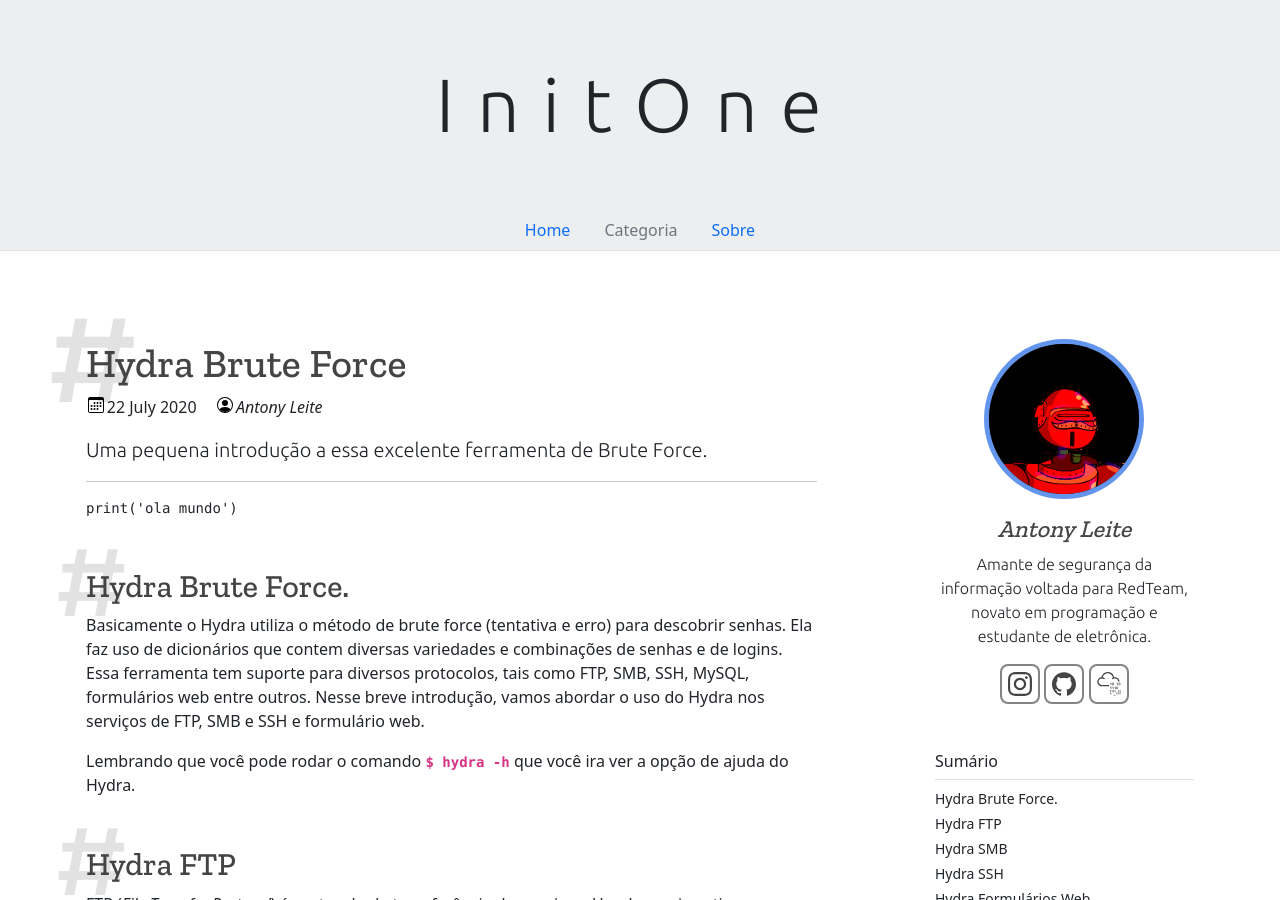
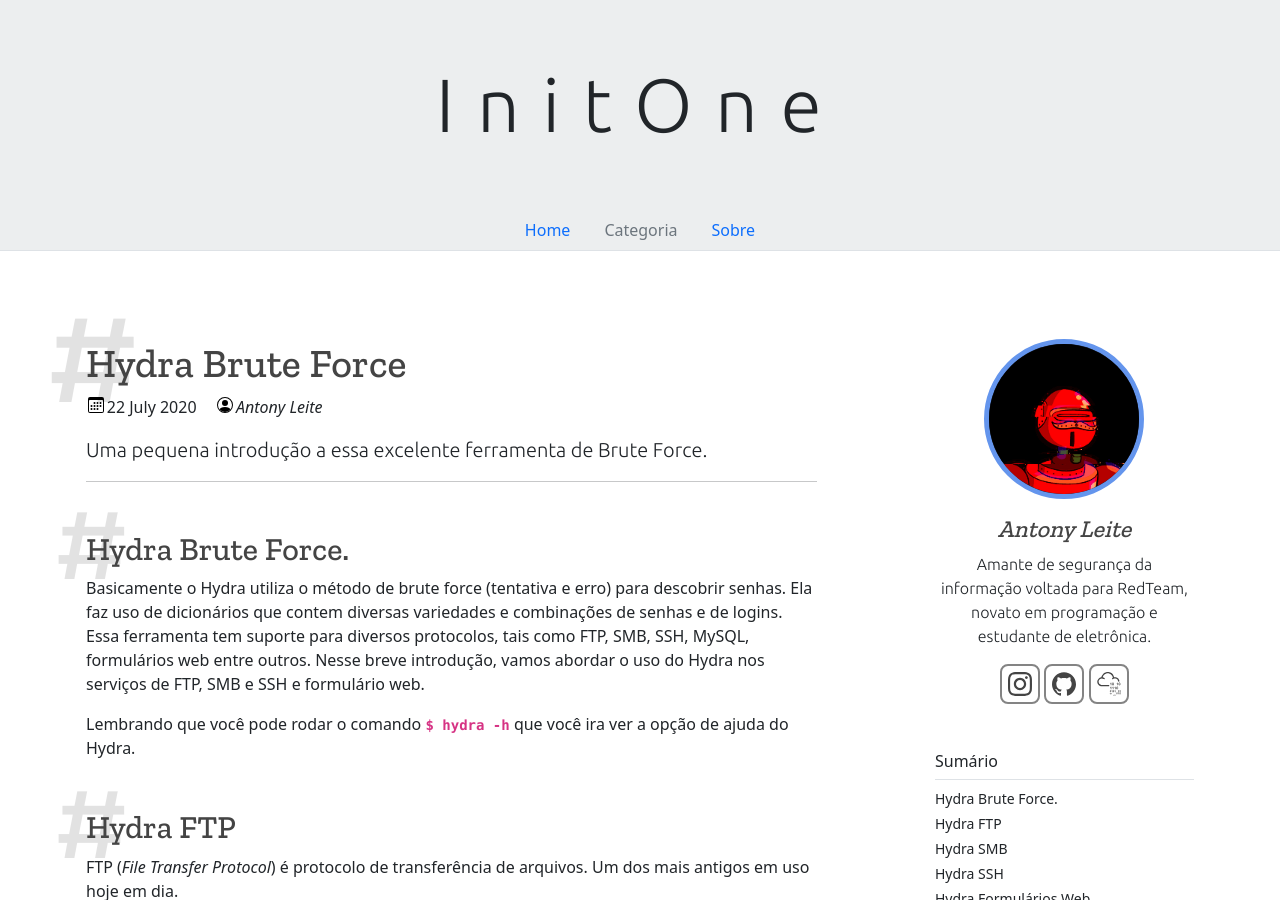
Before and after one commit to in1t0n3/initone.com.br, a Jekyll site: the page built from _posts/2020-07-22-hydra.md, in a window 1280 px wide and 900 px high. Built offline with Jekyll 4.4.1, drawn with Linux system fonts in a browser that asks for light colours.

Commit message:
Update 2020-07-22-hydra.md

````diff
--- a/_posts/2020-07-22-hydra.md
+++ b/_posts/2020-07-22-hydra.md
@@ -5,10 +5,6 @@ author: 'Antony Leite'
 date: 2020-07-22 12:00:00 -0300
 lide: Uma pequena introdução a essa excelente ferramenta de Brute Force.
 ---
-
-```py
-print('ola mundo')
-```
 
 ## Hydra Brute Force.
 
````
